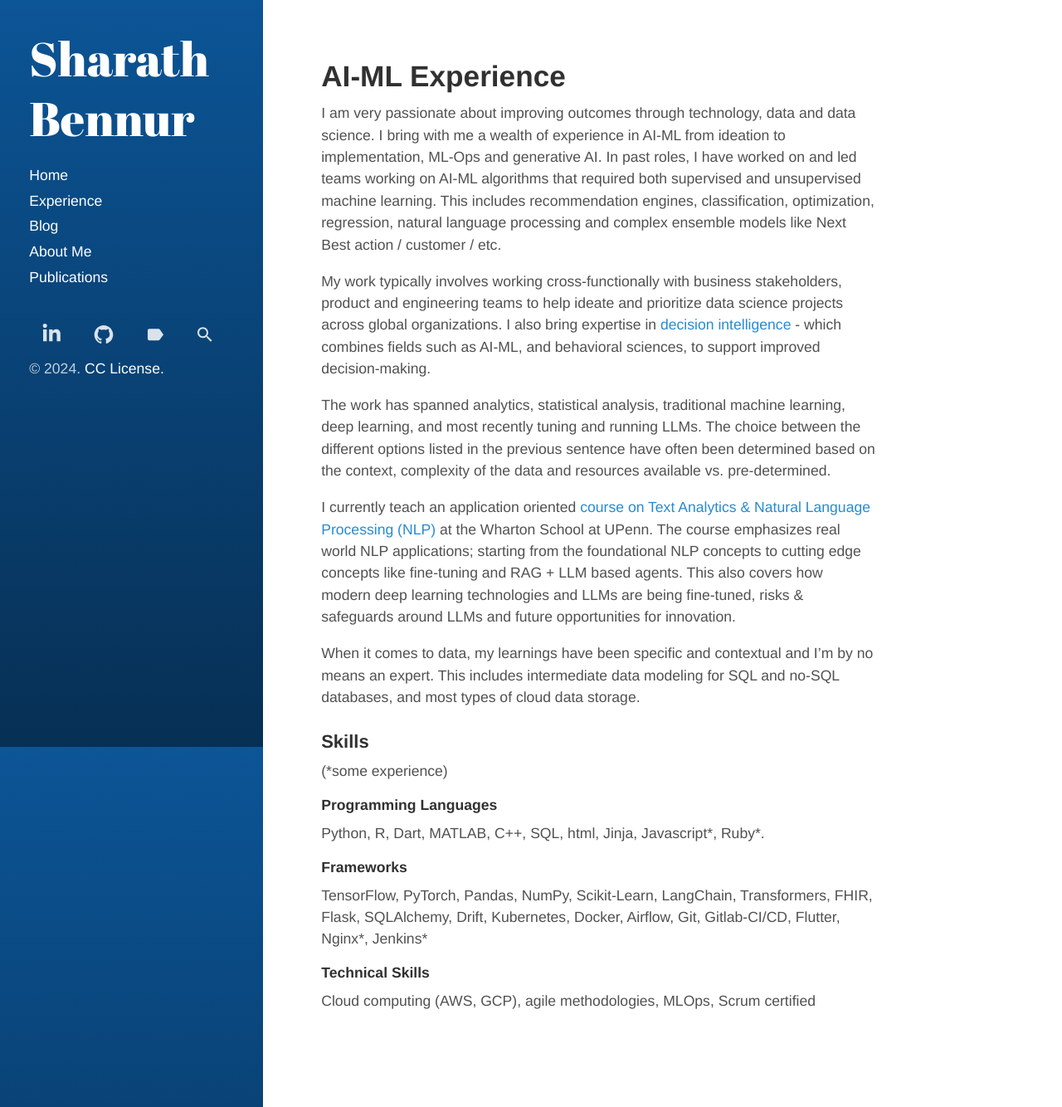
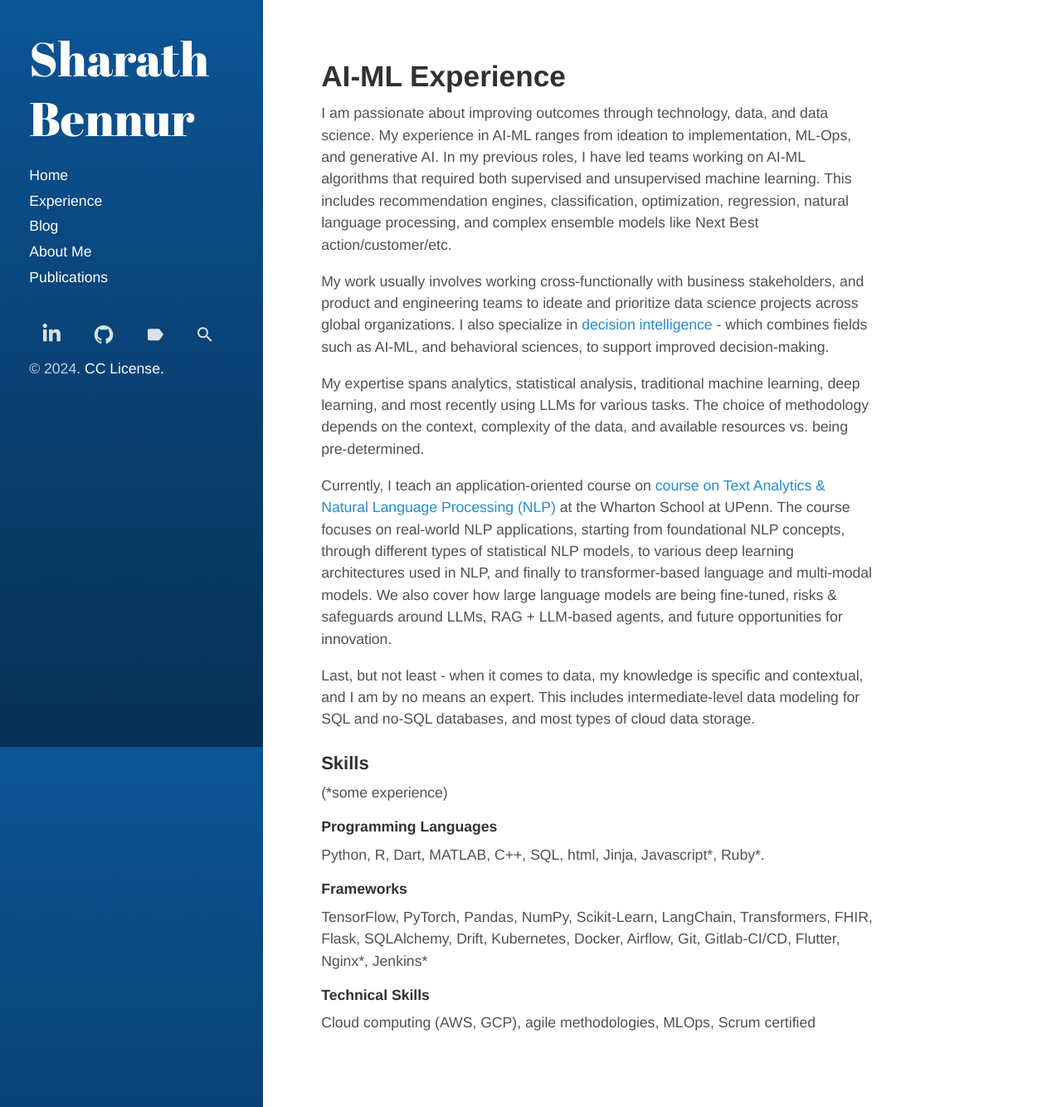
Before and after one commit to sharathbennur/sharathbennur.github.io, a Jekyll site: the page built from assets/md/ai-ml-experience.md, in a window 1280 px wide and 1334 px high. Shown: the whole window at 83% size. Built offline with Jekyll 4.4.1, drawn with Linux system fonts in a browser that asks for light colours.

Commit message:
Minor changes to ai-ml-experience page

```diff
--- a/assets/md/ai-ml-experience.md
+++ b/assets/md/ai-ml-experience.md
@@ -6,15 +6,15 @@ tags:
   - AI-ML
 ---
 
-I am very passionate about improving outcomes through technology, data and data science. I bring with me a wealth of experience in AI-ML from ideation to implementation, ML-Ops and generative AI. In past roles, I have worked on and led teams working on AI-ML algorithms that required both supervised and unsupervised machine learning. This includes recommendation engines, classification, optimization, regression, natural language processing and complex ensemble models like Next Best action / customer / etc.
+I am passionate about improving outcomes through technology, data, and data science. My experience in AI-ML ranges from ideation to implementation, ML-Ops, and generative AI. In my previous roles, I have led teams working on AI-ML algorithms that required both supervised and unsupervised machine learning. This includes recommendation engines, classification, optimization, regression, natural language processing, and complex ensemble models like Next Best action/customer/etc.
 
-My work typically involves working cross-functionally with business stakeholders, product and engineering teams to help ideate and prioritize data science projects across global organizations. I also bring expertise in [decision intelligence]({% post_url 2021-09-08-decision-intelligence %}) - which combines fields such as AI-ML, and behavioral sciences, to support improved decision-making.
+My work usually involves working cross-functionally with business stakeholders, and product and engineering teams to ideate and prioritize data science projects across global organizations. I also specialize in [decision intelligence]({% post_url 2021-09-08-decision-intelligence %}) - which combines fields such as AI-ML, and behavioral sciences, to support improved decision-making.
 
-The work has spanned analytics, statistical analysis, traditional machine learning, deep learning, and most recently tuning and running LLMs. The choice between the different options listed in the previous sentence have often been determined based on the context, complexity of the data and resources available vs. pre-determined.
+My expertise spans analytics, statistical analysis, traditional machine learning, deep learning, and most recently using LLMs for various tasks. The choice of methodology depends on the context, complexity of the data, and available resources vs. being pre-determined.
 
-I currently teach an application oriented [course on Text Analytics & Natural Language Processing (NLP)](/assets/md/wharton-course) at the Wharton School at UPenn. The course emphasizes real world NLP applications; starting from the foundational NLP concepts to cutting edge concepts like fine-tuning and RAG + LLM based agents. This also covers how modern deep learning technologies and LLMs are being fine-tuned, risks & safeguards around LLMs and future opportunities for innovation.
+Currently, I teach an application-oriented course on [course on Text Analytics & Natural Language Processing (NLP)](/assets/md/wharton-course) at the Wharton School at UPenn. The course focuses on real-world NLP applications, starting from foundational NLP concepts, through different types of statistical NLP models, to various deep learning architectures used in NLP, and finally to transformer-based language and multi-modal models. We also cover how large language models are being fine-tuned, risks & safeguards around LLMs, RAG + LLM-based agents, and future opportunities for innovation.
 
-When it comes to data, my learnings have been specific and contextual and I'm by no means an expert. This includes intermediate data modeling for SQL and no-SQL databases, and most types of cloud data storage.
+Last, but not least - when it comes to data, my knowledge is specific and contextual, and I am by no means an expert. This includes intermediate-level data modeling for SQL and no-SQL databases, and most types of cloud data storage.
 
 ### Skills
 (\*some experience)
```
